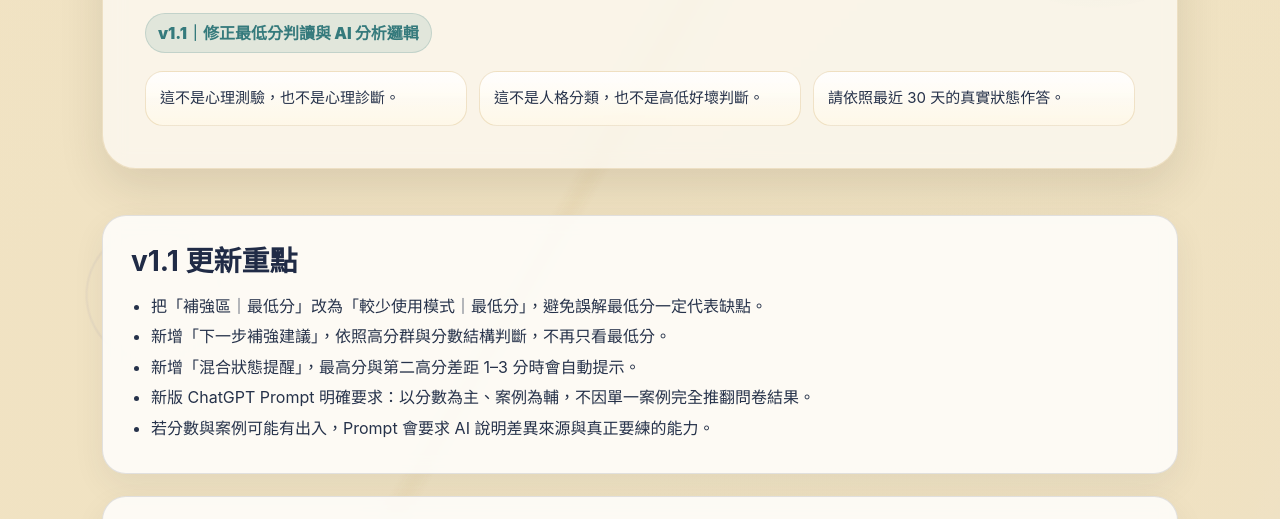
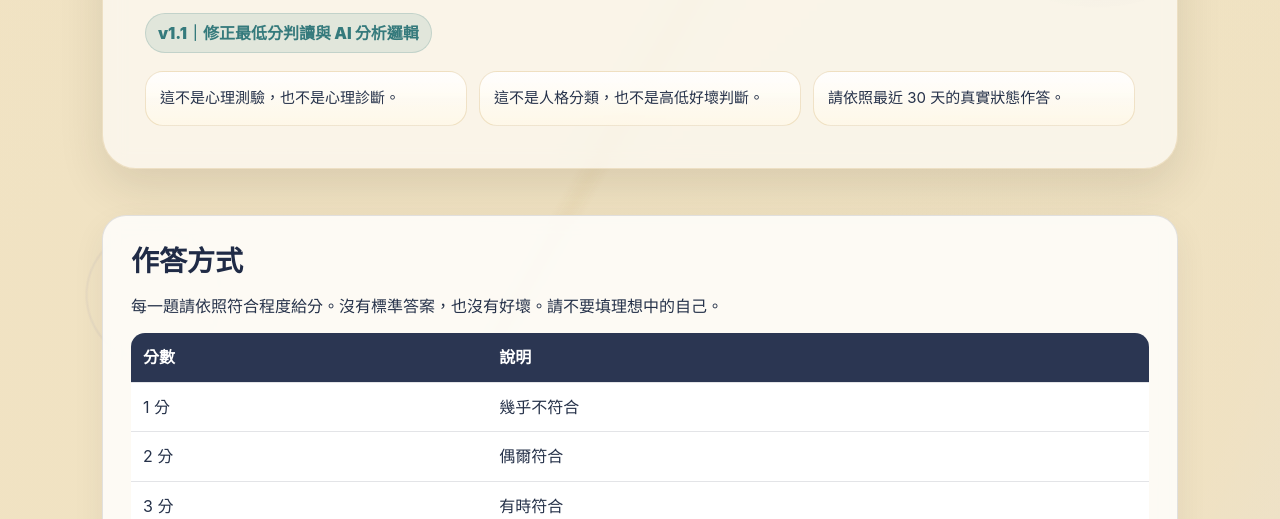
Before and after one commit to tsaitwn-dotcom/cura40q, a plain HTML site: page index.html in a window 1280 px wide. Shown: the part 281-800 px from the top of the page. Drawn offline with Linux system fonts and the light colour scheme.

Commit message:
Add files via upload

```diff
--- a/index.html
+++ b/index.html
@@ -26,7 +26,7 @@
     </div>
   </header>
   <main>
-    <section class="section"><h2>v1.1 更新重點</h2><ul class="change-list"><li>把「補強區｜最低分」改為「較少使用模式｜最低分」，避免誤解最低分一定代表缺點。</li><li>新增「下一步補強建議」，依照高分群與分數結構判斷，不再只看最低分。</li><li>新增「混合狀態提醒」，最高分與第二高分差距 1–3 分時會自動提示。</li><li>新版 ChatGPT Prompt 明確要求：以分數為主、案例為輔，不因單一案例完全推翻問卷結果。</li><li>若分數與案例可能有出入，Prompt 會要求 AI 說明差異來源與真正要練的能力。</li></ul></section>
+
     <section class="section"><h2>作答方式</h2><p>每一題請依照符合程度給分。沒有標準答案，也沒有好壞。請不要填理想中的自己。</p><table class="scale"><thead><tr><th>分數</th><th>說明</th></tr></thead><tbody><tr><td>1 分</td><td>幾乎不符合</td></tr><tr><td>2 分</td><td>偶爾符合</td></tr><tr><td>3 分</td><td>有時符合</td></tr><tr><td>4 分</td><td>經常符合</td></tr><tr><td>5 分</td><td>非常符合</td></tr></tbody></table></section>
     <form id="quizForm" class="section">
       <h2>40 題自我狀態定位問卷</h2><p class="small">共 8 型，每型 5 題。填完後會自動計算主導狀態、輔助狀態、較少使用模式與下一步補強建議。</p><div id="questions"></div>
```
